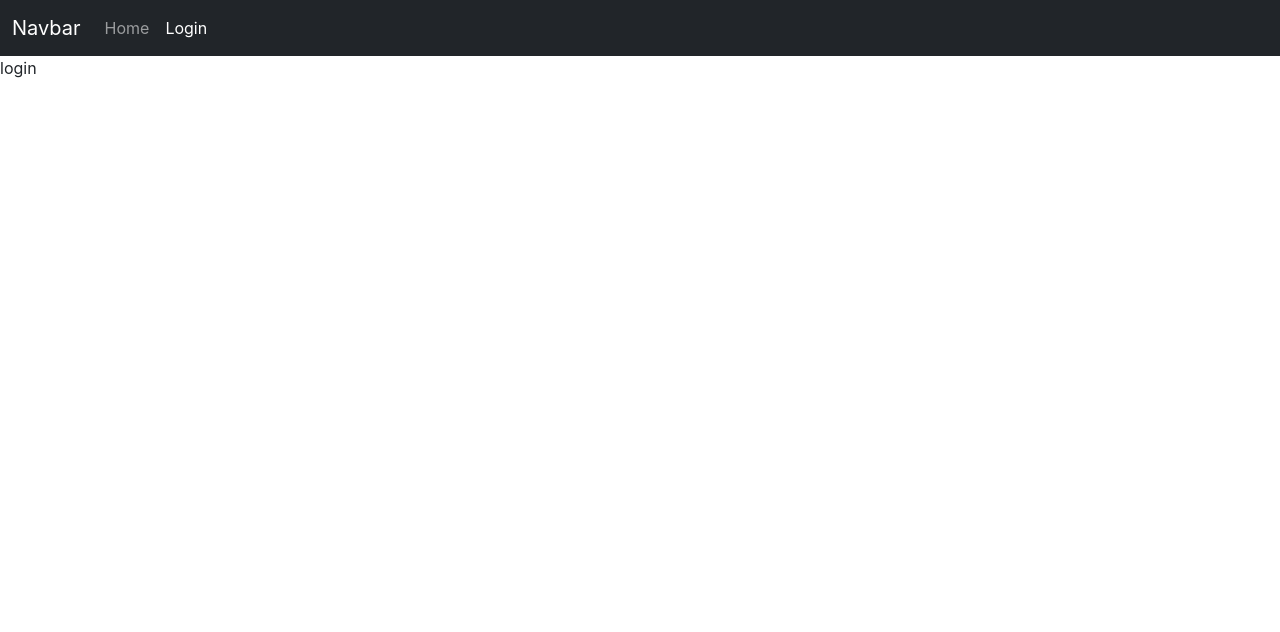
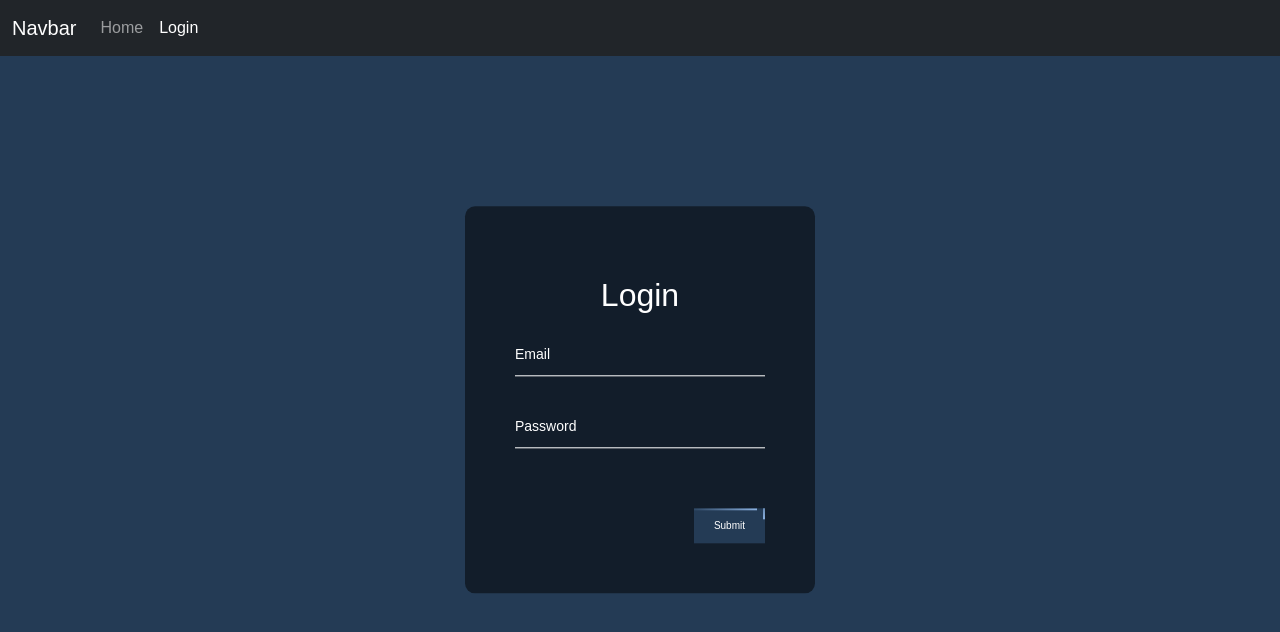
Before and after one commit to ziadulh/hms_fronend, a React (Create React App) app: page /login in a window 1280 px wide. Shown: the top 632 px of the page. Built offline with nearby package versions, Linux system fonts and the light colour scheme; no server answers.

Commit message:
login page added

```diff
--- /dev/null
+++ b/src/components/admin/layout/Layout.js
@@ -0,0 +1,9 @@
+import React from 'react'
+
+const Layout = () => {
+  return (
+    <div>Layout</div>
+  )
+}
+
+export default Layout
--- /dev/null
+++ b/src/components/login/Login.css
@@ -0,0 +1,208 @@
+body {
+    font-family: sans-serif;
+    background: #243b55;
+}
+
+.login-box {
+    position: absolute;
+    top: 50%;
+    left: 50%;
+    width: 350px;
+    padding: 50px;
+    transform: translate(-50%, -50%);
+    background: rgba(0, 0, 0, 0.5);
+    border-radius: 10px;
+}
+
+.heading-login-box {
+    margin-top: 20px;
+    margin-bottom: 20px;
+    color: #fff;
+    text-align: center;
+}
+
+.user-box {
+    position: relative;
+}
+
+.user-box-input {
+    width: 100%;
+    padding: 10px 0;
+    font-size: 14px;
+    color: #fff;
+    margin-bottom: 30px;
+    border: none;
+    border-bottom: 1px solid #fff;
+    outline: none;
+    background: transparent;
+}
+
+.user-box-label {
+    position: absolute;
+    top: 0;
+    left: 0;
+    padding: 10px 0;
+    font-size: 14px;
+    color: #fff;
+    pointer-events: none;
+    transition: 0.5s;
+}
+
+.login-box .user-box input:focus~label,
+.login-box .user-box input:valid~label {
+    top: -20px;
+    left: 0;
+    color: #8ab0df;
+    font-size: 12px;
+}
+
+.login-box-button {
+    position: relative;
+    display: inline-block;
+    padding: 10px 20px;
+    color: #8ab0df;
+    font-size: 14px;
+    text-decoration: none;
+    overflow: hidden;
+    transition: .5s;
+    margin-top: 30px;
+    float: right;
+}
+
+.login-box a:hover {
+    background: #8ab0df;
+    color: #fff;
+}
+
+.login-box a span {
+    position: absolute;
+    display: block;
+}
+
+.login-box .login-box-button span {
+    position: absolute;
+    display: block;
+}
+
+.login-box-button {
+    background-color: #243b55;
+    border: none;
+    color: white;
+    /* padding: 20px; */
+    text-align: center;
+    text-decoration: none;
+    display: inline-block;
+    font-size: 10px;
+    /* margin: 4px 2px; */
+}
+
+.login-box-button span:nth-child(1) {
+    top: 0;
+    left: -100%;
+    width: 100%;
+    height: 2px;
+    background: linear-gradient(90deg, transparent, #8ab0df);
+    animation: btn-1 1.7s linear infinite;
+}
+
+@keyframes btn-1 {
+    0% {
+        left: -100%;
+    }
+
+    50%,
+    100% {
+        left: 100%;
+    }
+}
+
+.login-box-button span:nth-child(2) {
+    top: -100%;
+    right: 0;
+    width: 2px;
+    height: 100%;
+    background: linear-gradient(180deg, transparent, #8ab0df);
+    animation: btn-2 1.7s linear infinite;
+    animation-delay: 0.25s;
+}
+
+@keyframes btn-2 {
+    0% {
+        top: -100%;
+    }
+
+    50%,
+    100% {
+        top: 100%;
+    }
+}
+
+.login-box-button span:nth-child(3) {
+    bottom: 0;
+    right: -100%;
+    width: 100%;
+    height: 2px;
+    background: linear-gradient(270deg, transparent, #8ab0df);
+    animation: btn-3 1.7s linear infinite;
+    animation-delay: 0.5s;
+}
+
+@keyframes btn-3 {
+    0% {
+        right: -100%;
+    }
+
+    50%,
+    100% {
+        right: 100%;
+    }
+}
+
+.login-box-button span:nth-child(4) {
+    bottom: -100%;
+    left: 0;
+    width: 2px;
+    height: 100%;
+    background: linear-gradient(360deg, transparent, #8ab0df);
+    animation: btn-4 1.7s linear infinite;
+    animation-delay: 0.75s;
+}
+
+@keyframes btn-4 {
+    0% {
+        bottom: -100%;
+    }
+
+    50%,
+    100% {
+        bottom: 100%;
+    }
+}
+
+@media screen and (max-width: 576px) and (min-width: 400px) {
+    .login-box {
+        width: 250px;
+    }
+}
+
+@media screen and (max-width: 400px) {
+    .login-box {
+        width: 200px;
+    }
+
+    .heading-login-box {
+        font-size: 16px !important;
+    }
+
+    .user-box-input {
+        font-size: 12px;
+    }
+
+    .user-box-label {
+        font-size: 12px;
+    }
+
+    .login-box-button {
+        font-size: 12px;
+    }
+}
--- a/src/components/login/Login.jsx
+++ b/src/components/login/Login.jsx
@@ -1,9 +1,88 @@
-import React from 'react'
+import React, { useEffect, useState } from 'react'
+import { useNavigate } from 'react-router-dom';
+import './Login.css'
 
-const login = () => {
+const Login = () => {
+
+  // useNavigate to navigate url
+  const navigate = useNavigate();
+
+  //root url
+  const url_local = process.env.REACT_APP_URL;
+
+  // checking whether already logged in
+  useEffect(() => {
+    if (localStorage.getItem('auth-token')) {
+      navigate('/')
+    }
+  }, [navigate]);
+
+  // to hold and update login credentials
+  let [loginData, setLoginData] = useState({ email: "", password: "" });
+
+  // updating login credentials
+  let changeData = (event) => {
+    setLoginData({ ...loginData, [event.target.name]: event.target.value })
+  }
+
+  //login
+  const handleLogin = async (e) => {
+    e.preventDefault(); //preventing form submission
+    try {
+      const response = await fetch(url_local + "api/authentication/login", {
+        method: 'POST',
+        headers: {
+          'Content-Type': 'application/json',
+        },
+        //sending body
+        body: JSON.stringify({ email: loginData.email, password: loginData.password })
+      });
+
+      // converting response to jso
+      let json = await response.json();
+
+      if (json.status === true) {
+        localStorage.setItem('auth-token', json.authToken);
+        navigate('/')
+        console.log(json);
+      } else {
+        console.log(json);
+        // json.errors.forEach(el => {
+        //   toast.error(el.msg);
+        // });
+      }
+    } catch (error) {
+      console.log(error);
+
+    }
+
+  }
+
+
   return (
-    <div>login</div>
+    <>
+      <div className="login-box">
+        <h2 className="heading-login-box">Login</h2>
+        <form onSubmit={handleLogin}>
+          <div className="user-box">
+            <input className="user-box-input" type="email" name="email" value={loginData.email} onChange={changeData} required />
+            <label className="user-box-label">Email</label>
+          </div>
+          <div className="user-box">
+            <input className="user-box-input" type="password" name="password" value={loginData.password} onChange={changeData} required />
+            <label className="user-box-label">Password</label>
+          </div>
+          <button type="submit" className="login-box-button">
+            <span></span>
+            <span></span>
+            <span></span>
+            <span></span>
+            Submit
+          </button>
+        </form>
+      </div>
+    </>
   )
 }
 
-export default login
+export default Login
--- a/src/routes/router.jsx
+++ b/src/routes/router.jsx
@@ -4,6 +4,7 @@ import * as React from "react";
 import Root from "../components/root/Root";
 import Login from "../components/login/Login";
 import { createBrowserRouter } from "react-router-dom";
+import Layout from "../components/admin/layout/Layout";
 
 const router = createBrowserRouter([
     {
@@ -18,6 +19,10 @@ const router = createBrowserRouter([
             },
         ],
     },
+    {
+        path: "admin",
+        element: <Layout />,
+    }
 ]);
 
 export default router;
```
Also changed, not shown: 1 other file (tests, documents, lock files or other folders).
